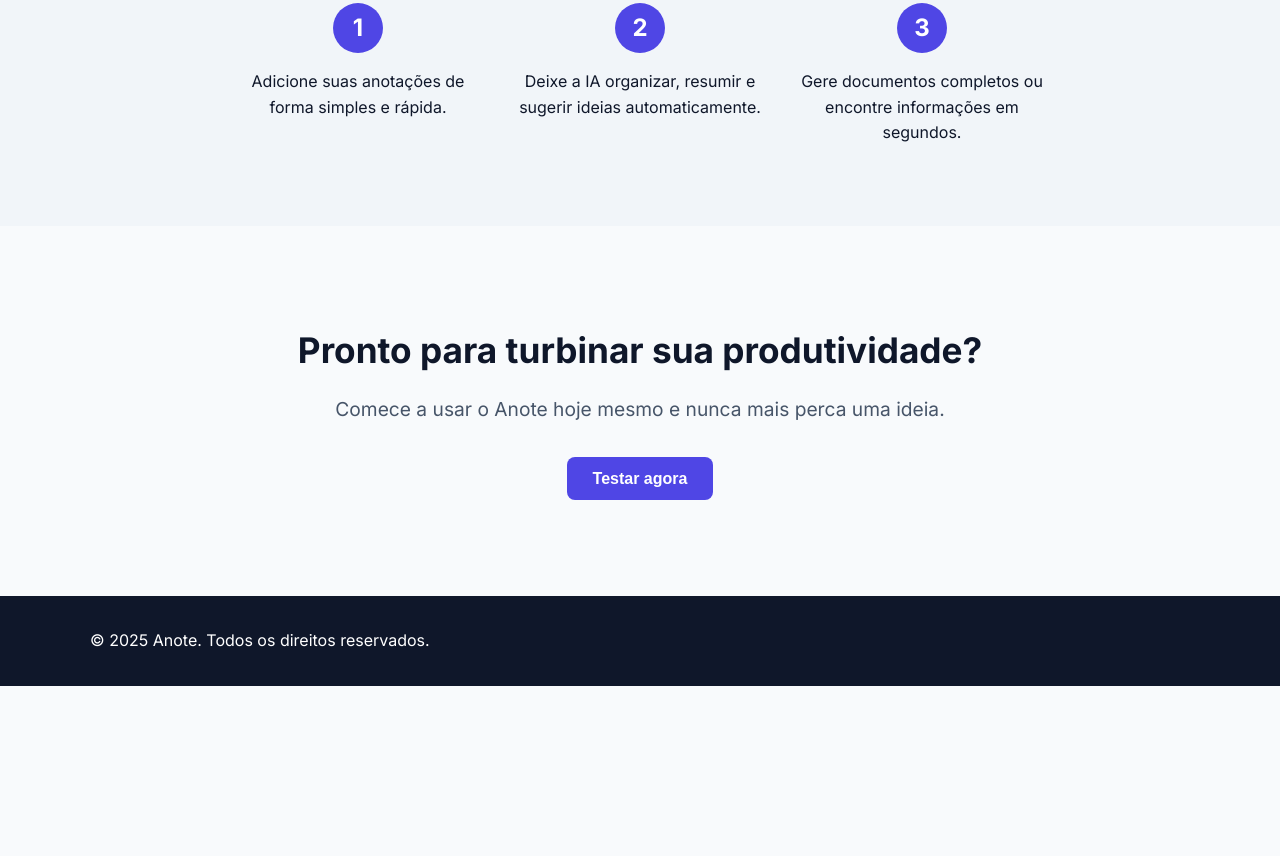
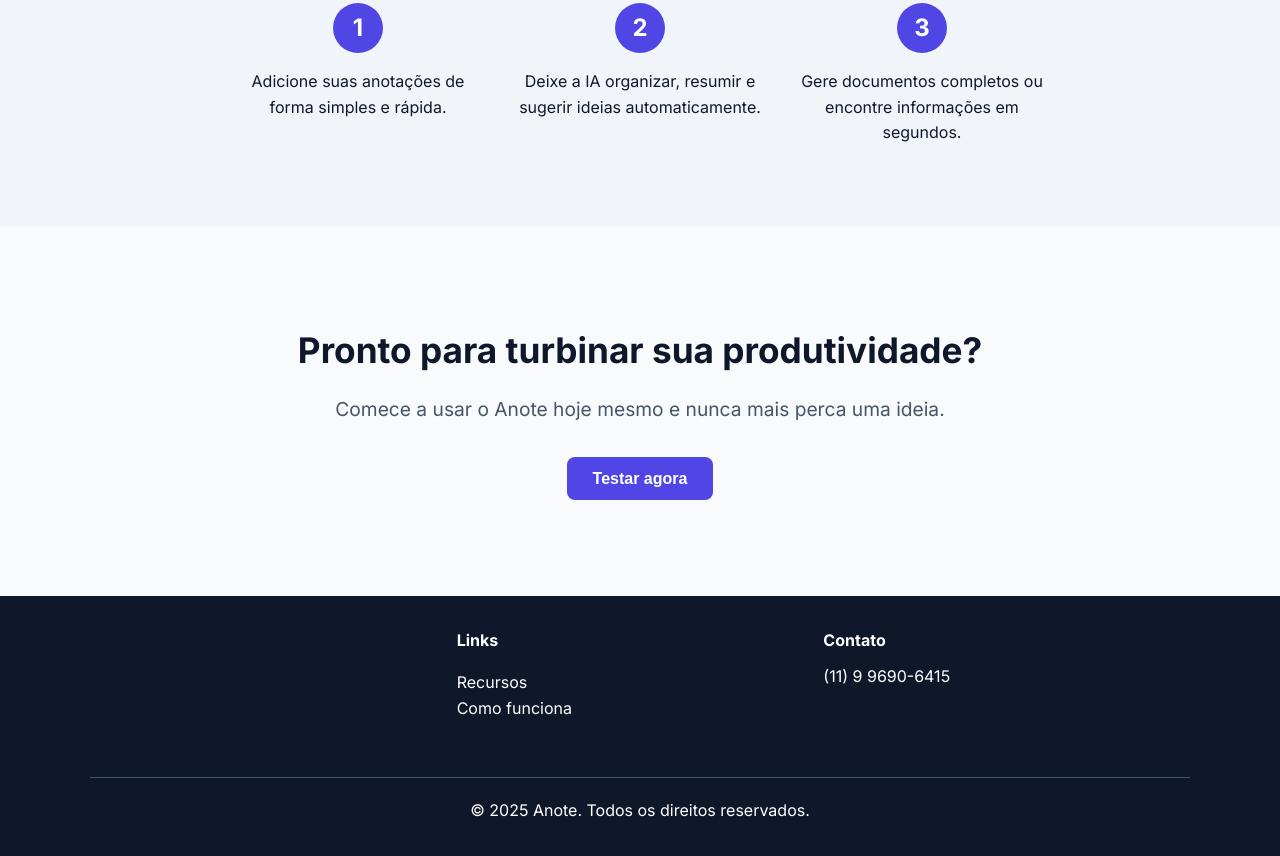
Before and after one commit to EricLeaoF/anote-landing, a plain HTML site: page index.html in a window 1280 px wide. Shown: the part 1327-2183 px from the top of the page. Before the commit the page ends 2013 px from the top, so only its background shows below. Drawn offline with Linux system fonts and the light colour scheme; a script that the page names is missing.

Commit message:
added contact links and fast links to footer

```diff
--- a/index.html
+++ b/index.html
@@ -15,7 +15,7 @@
         <a href="#features">Recursos</a>
         <a href="#how">Como funciona</a>
         <a href="#contact">Contato</a>
-        <button class="cta">Testar agora</button>
+        <button class="cta" onclick="window.location.href='https://app.anote.com'">Testar agora</button>
       </nav>
     </div>
   </header>
@@ -25,7 +25,7 @@
     <div class="container hero-content">
       <h1>Organize suas ideias e crie documentos com <span>inteligência artificial</span></h1>
       <p>Com o Anote, você transforma anotações simples em documentos completos e encontra qualquer informação em segundos.</p>
-      <button class="cta">Testar agora</button>
+      <button class="cta" onclick="window.location.href='https://app.anote.com'">Testar agora</button>
     </div>
   </section>
 
@@ -80,18 +80,38 @@
   <section class="cta-section">
     <h2>Pronto para turbinar sua produtividade?</h2>
     <p>Comece a usar o Anote hoje mesmo e nunca mais perca uma ideia.</p>
-    <button class="cta">Testar agora</button>
+    <button class="cta" onclick="window.location.href='https://app.anote.com'">Testar agora</button>
   </section>
 
   <!-- FOOTER -->
   <footer>
     <div class="container footer-content">
+      <div class="footer-links">
+
+      </div>
+      <div class="footer-links">
+        <h4>Links</h4>
+        <ul>
+          <li>
+            <a href="#features">Recursos</a>
+          </li>
+          <li>
+            <a href="#how">Como funciona</a>
+          </li>
+        </ul>
+      </div>
+      <div class="footer-contact">
+        <h4>Contato</h4>
+        <p>
+          <a href="https://api.whatsapp.com/send/?phone=5511996906415&text&type=phone_number&app_absent=0">
+            (11) 9 9690-6415
+          </a>
+        </p>
+      </div>
+    </div>
+    <div class="container footer-bottom">
+      <hr>
       <p>© 2025 Anote. Todos os direitos reservados.</p>
-      <!-- <div class="socials">
-        <a href="#">Twitter</a>
-        <a href="#">LinkedIn</a>
-        <a href="#">Instagram</a>
-      </div> -->
     </div>
   </footer>
 
--- a/styles.css
+++ b/styles.css
@@ -104,6 +104,7 @@ nav a:hover {
 
 /* FEATURES */
 .features {
+  scroll-margin-top: 80px;
   padding: 5rem 0;
 }
 
@@ -143,6 +144,7 @@ nav a:hover {
 
 /* HOW IT WORKS */
 .how {
+  scroll-margin-top: 80px;
   background: #f1f5f9;
   padding: 5rem 0;
   text-align: center;
@@ -198,9 +200,34 @@ footer {
 
 .footer-content {
   display: flex;
-  justify-content: space-between;
+  justify-content: center;
+  flex-wrap: wrap;
+}
+
+.footer-links {
+  flex: 1;
+  min-width: 250px;
+}
+
+.footer-contact {
+  flex: 1;
+  min-width: 250px;
+}
+
+.footer-bottom {
+  display: flex;
+  justify-content: center;
   align-items: center;
   flex-wrap: wrap;
+}
+
+footer hr {
+  border: none;
+  border-top: 1px solid #475569;
+  margin: 40px 0 20px;
+  width: 100%;
+  margin-left: auto;
+  margin-right: auto;
 }
 
 .socials a {
@@ -232,3 +259,27 @@ footer {
     display: none;
   }
 }
+
+ul {
+  margin-block-start: 1em;
+  margin-block-end: 1em;
+  list-style: none;
+}
+
+li {
+  margin: 0;
+  text-decoration: none;
+}
+
+h4 {
+  margin-bottom: 10px;
+}
+
+a {
+  text-decoration: none;
+  color: inherit;
+}
+
+a:hover {
+  color: #f1f5f9;
+}
```
